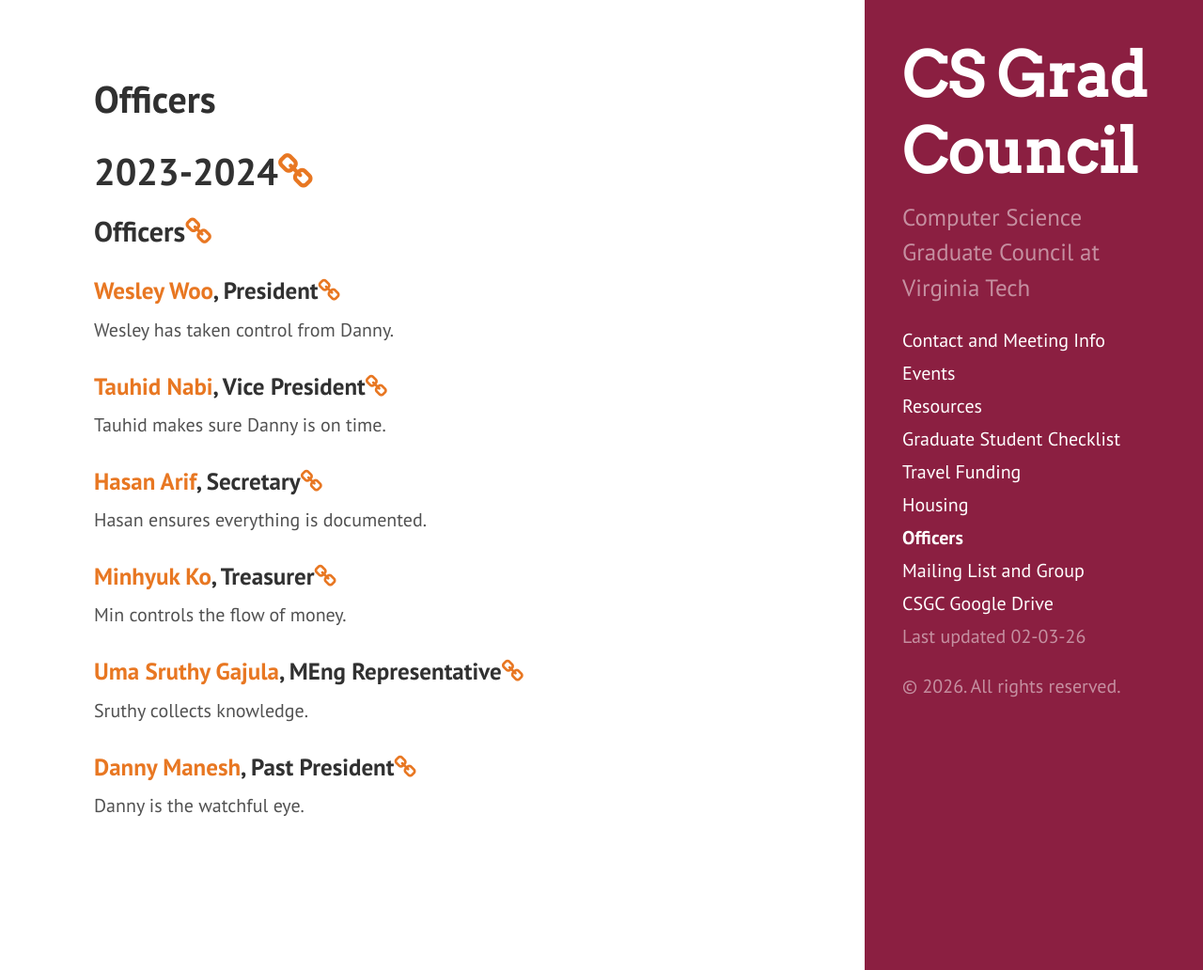
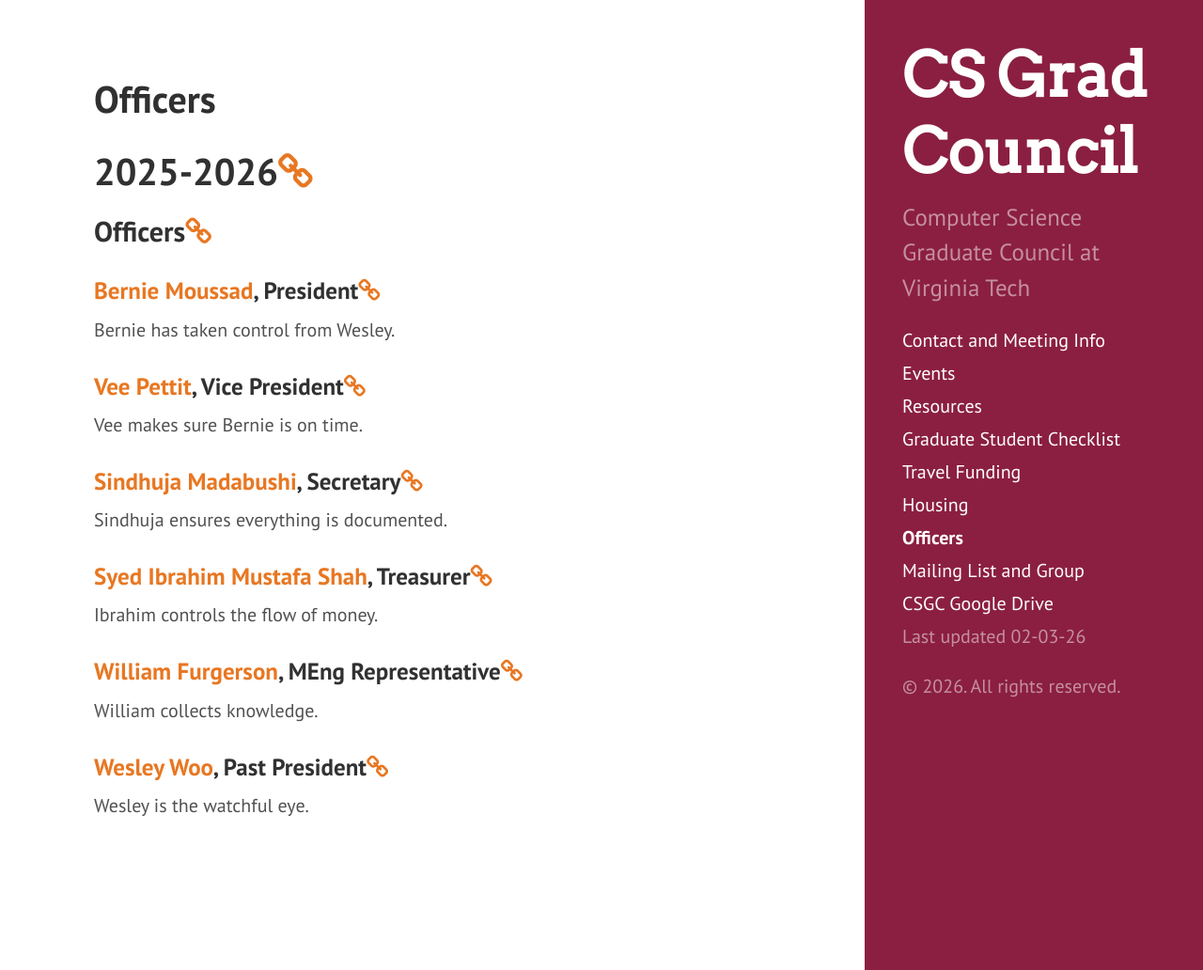
Before and after one commit to CSGraduateCouncil-VirginiaTech/csgc-website, a Jekyll site: the page built from officers.md, in a window 1280 px wide and 1032 px high. Shown: the whole window at 94% size. Built offline with Jekyll 4.4.1, drawn with Linux system fonts in a browser that asks for light colours.

Commit message:
Updated officers page (#258)
* Updated officers page

* Updated officers

```diff
--- a/officers.md
+++ b/officers.md
@@ -4,31 +4,31 @@
 permalink: /officers/
 ---
 
-# <a name="2023-2024"></a>2023-2024<a href="#2023-2024"><i class="fa fa-link" aria-hidden="true"></i></a>
+# <a name="2025-2026"></a>2025-2026<a href="#2025-2026"><i class="fa fa-link" aria-hidden="true"></i></a>
 
 ## <a name="Officers"></a>Officers<a href="#Officers"><i class="fa fa-link" aria-hidden="true"></i></a>
 
 
-### <a name="Wesley">[Wesley Woo](https://wesmwoo.github.io), President<a href="#Wesley"><i class="fa fa-link" aria-hidden="true"></i></a>
+### <a name="Bernie">[Bernie Moussad](https://bernym12.github.io), President<a href="#Bernie"><i class="fa fa-link" aria-hidden="true"></i></a>
 
-Wesley has taken control from Danny.
+Bernie has taken control from Wesley.
 
-###  <a name="Tauhid">[Tauhid Nabi](https://tauhidun.github.io/), Vice President<a href="#Tauhid"><i class="fa fa-link" aria-hidden="true"></i></a>
+###  <a name="Vee">[Vee Pettit](https://www.linkedin.com/in/virginiapettit/), Vice President<a href="#Vee"><i class="fa fa-link" aria-hidden="true"></i></a>
 
-Tauhid makes sure Danny is on time.
+Vee makes sure Bernie is on time.
 
-### <a name="Hasan">[Hasan Arif](https://www.linkedin.com/in/kazi-hasan-ibn-arif-8b78a61a3/), Secretary<a href="#Hasan"><i class="fa fa-link" aria-hidden="true"></i></a>
+### <a name="Sindhuja">[Sindhuja Madabushi](https://sindhujamadabushi.github.io/), Secretary<a href="#Sindhuja"><i class="fa fa-link" aria-hidden="true"></i></a>
 
-Hasan ensures everything is documented.
+Sindhuja ensures everything is documented.
 
-### <a name="Min">[Minhyuk Ko](https://people.cs.vt.edu/minhyukko/), Treasurer<a href="#Min"><i class="fa fa-link" aria-hidden="true"></i></a>
+### <a name="Ibrahim">[Syed Ibrahim Mustafa Shah](https://www.linkedin.com/in/syedibrahimmustafashahbukhari/), Treasurer<a href="#Ibrahim"><i class="fa fa-link" aria-hidden="true"></i></a>
 
-Min controls the flow of money.
+Ibrahim controls the flow of money.
 
-###  <a name="Sruthy">[Uma Sruthy Gajula](https://www.linkedin.com/in/uma-sruthy-gajula-111a8515a/), MEng Representative<a href="#Sruthy"><i class="fa fa-link" aria-hidden="true"></i></a>
+###  <a name="William">[William Furgerson](https://www.linkedin.com/in/william-furgerson/), MEng Representative<a href="#William"><i class="fa fa-link" aria-hidden="true"></i></a>
 
-Sruthy collects knowledge.
+William collects knowledge.
 
-###  <a name="Danny">[Danny Manesh](https://maneshd.github.io/), Past President<a href="#Danny"><i class="fa fa-link" aria-hidden="true"></i></a>
+###  <a name="Wesley">[Wesley Woo](https://wesmwoo.github.io/), Past President<a href="#Wesley"><i class="fa fa-link" aria-hidden="true"></i></a>
 
-Danny is the watchful eye.
+Wesley is the watchful eye.
```
